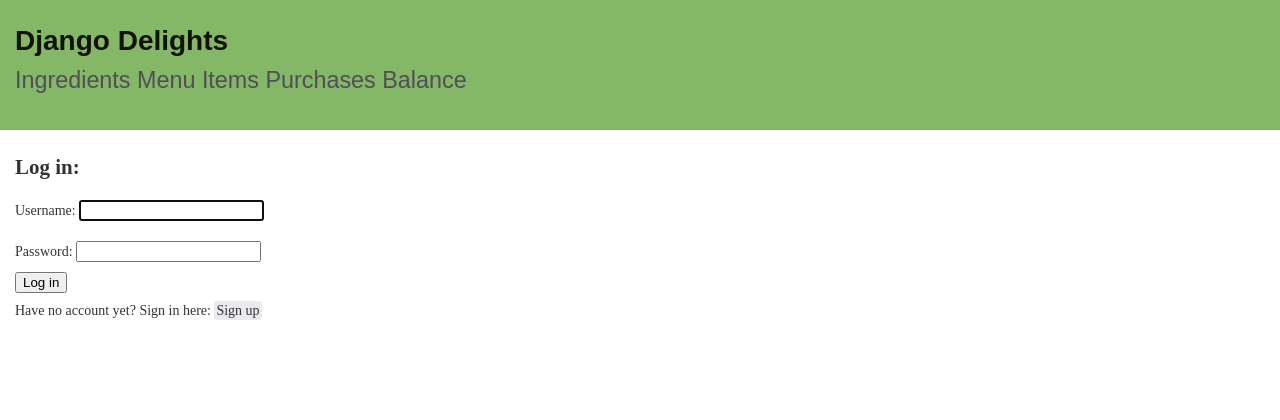
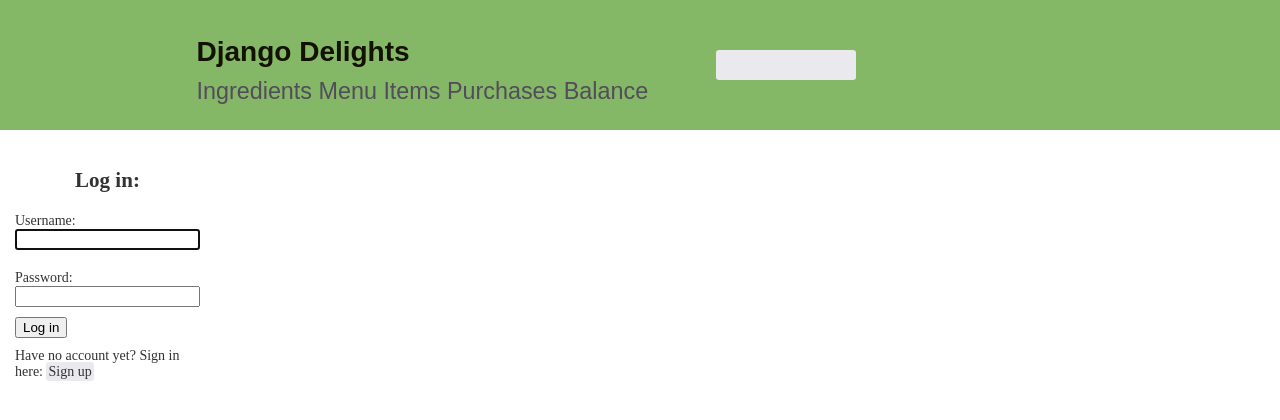
Before and after one commit to CafelatteHere/django_delights, a Django app: a page that uses django_delights/inventory/templates/inventory/base.html in a window 1280 px wide. Shown: the top 420 px of the page. Run offline with Django 4.2, Linux system fonts and the light colour scheme.

Commit message:
edited header css

```diff
--- a/django_delights/inventory/static/inventory/style.css
+++ b/django_delights/inventory/static/inventory/style.css
@@ -2,7 +2,12 @@ body {
   font-size: 14px;
   color: #333;
   margin: 0 auto;
+  position: relative;
+  flex-direction: column;
+  display: flex;
+  width: 100%;
   }
+
   h1,h2,h3,h4,h5,h6,p {
   padding: 10px 0;
   margin: 0;
@@ -12,22 +17,38 @@ body {
   padding: 0;
   margin: 0;
   }
-.header {
-  width: 100%;
-  height: 100px;
-  background-color: #84b766;
-  padding: 15px;
-  font-family: Arial, Helvetica, sans-serif;
-  color: #131200;
-}
 
 a {
   text-decoration: inherit;
   color: inherit;
 }
 
+.a:hover {
+  color: #131200;
+}
+
+.header {
+  width: 100vw;
+  position: absolute;
+  justify-content:space-evenly;
+  align-items:center;
+  display: flex;
+  height: 100px;
+  padding: 15px;
+  background-color: #84b766;
+  font-family: Arial, Helvetica, sans-serif;
+  color: #131200;
+}
+
 .header-container {
+  width: 50%;
   opacity: 100%;
+  position: absolute;
+  flex-direction: column;
+  justify-content: space-between;
+  /* align-items: center; */
+  display: flex;
+  margin-right: 20%;
 }
 
 .navbar {
@@ -35,21 +56,43 @@ a {
   color: #534c5c;
 }
 
-.a:hover {
-  color: #131200;
+.logout_btn_container{
+  width: 20%;
+  position: absolute;
+  align-items: center;
+  justify-content: center;
+  display: flex;
+  margin-left: 20%;
+  width: 140px;
+  height: 30px;
+  font-size: 20px;
+  background-color:#eae9ed;
+  border-radius: 3px;
 }
 
 .body {
   padding: 15px;
-  position: relative;
-  justify-content: center;
+  position: absolute;
+  /* justify-content: center; */
+  flex-direction: column;
+  align-items: center;
+  display: flex;
+  padding: 15px;
 }
+.main_content{
+  position: absolute;
+  margin-top: 123px;
+  padding-top: 20px;
+}
+
 .table {
   border: 1px solid #cbc7d1;
   margin: 5px;
   width: 95%;
   position: absolute;
   font-size: 17px;
+  flex-direction: column;
+  margin-top: 30px;
 }
 
 .table-header {
@@ -59,6 +102,7 @@ a {
   height: 20px;
   width: 33%;
   font-size: 18px;
+  position: absolute;
 }
 
 .table-row-1 {
@@ -112,3 +156,8 @@ a {
   margin: 5px;
   text-align: center;
 }
+
+/* form styling */
+.form{
+  background: color #131200;
+}
--- a/django_delights/inventory/templates/inventory/base.html
+++ b/django_delights/inventory/templates/inventory/base.html
@@ -21,13 +21,15 @@
           <a href="{% url 'showprofit' %}">Balance</a>
         </div>
     </div>
+    <div class="logout_btn_container">
       {% if user.username %}
-      <div class="logout_btn btn"><a href="{% url 'logout' %}">Logout</a></div>
+        <a href="{% url 'logout' %}">Logout</a>
       {% endif %}
     </div>
-
-
+  </div>
+  <div class="main_content">
     {% block content %}
     {% endblock %}
+  </div>
 </body>
 </html>
```
Lines whose indentation alone changed are shown as unchanged.
